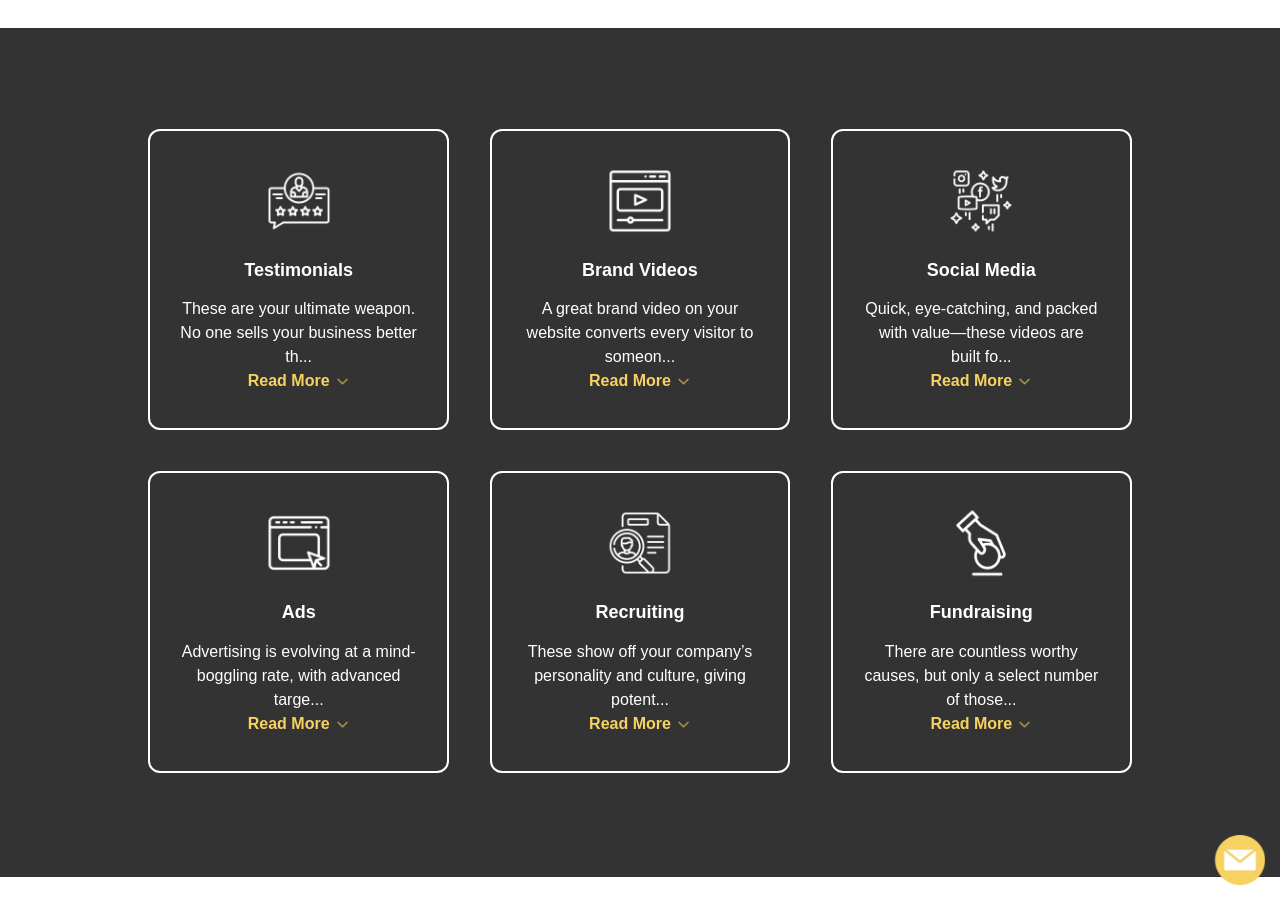
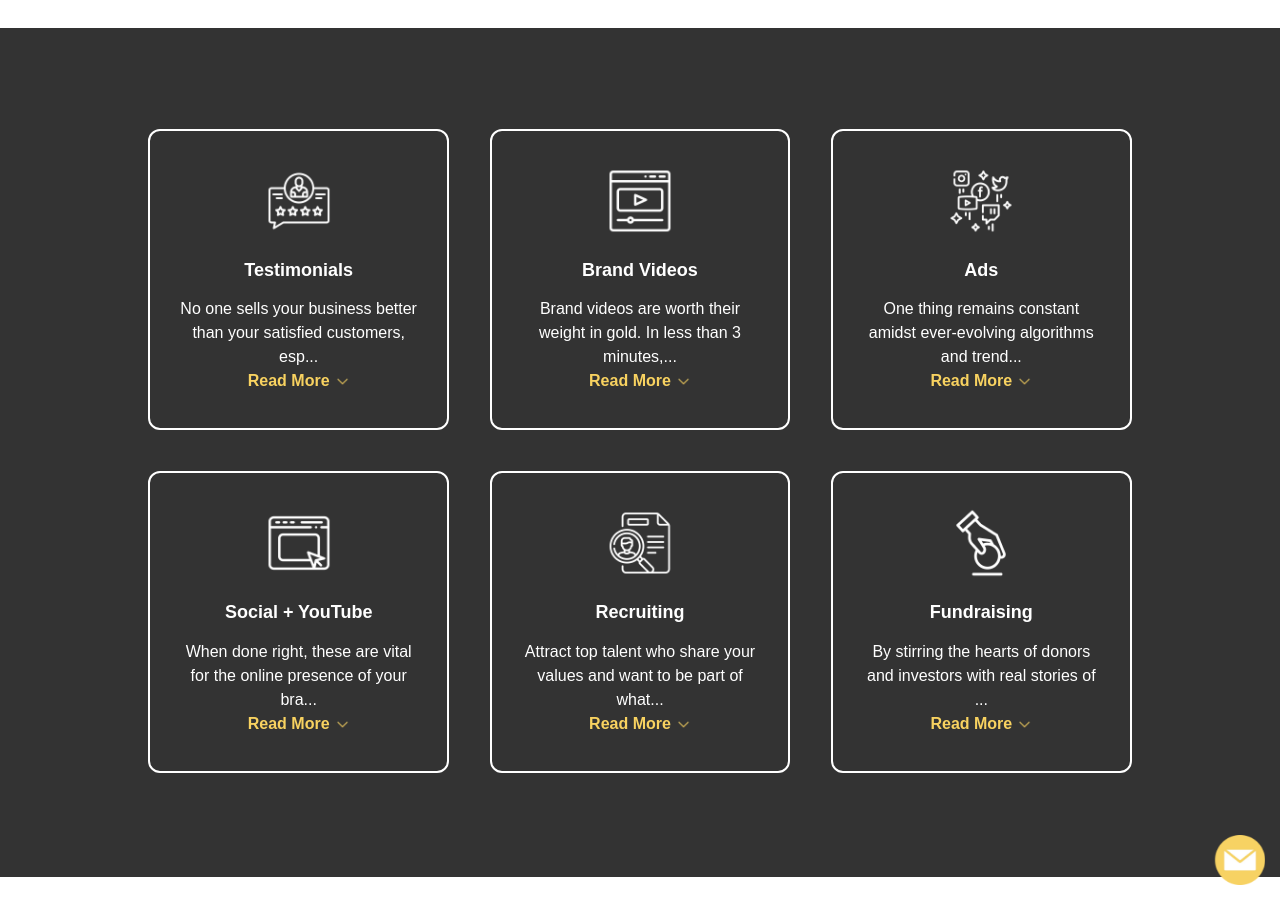
Before and after one commit to samisenhower/samisenhower.github.io, a Jekyll site: the page built from index.html, in a window 1280 px wide and 900 px high, scrolled down 1679 px. Built offline with Jekyll 4.4.1, drawn with Linux system fonts in a browser that asks for light colours; some web fonts are replaced; some of the changed text lies outside the part shown.

Commit message:
Updated copy in Services and Packages

```diff
--- a/_includes/packages.html
+++ b/_includes/packages.html
@@ -50,7 +50,7 @@
 					<!--p class="video-description">Pulled from owner interview (answering objections, FAQ, core values, etc). Used the same as VR and testimonial reels.</p-->
 		</div>
 		<div id="CTA">
-				<a id="openFormLink" href="#" class="pricing-guide"><h1 class="guide" style="font-size: 150%; margin-bottom: 0;">Download my Pricing <span class="line-breaker">Guide&#160;&#160;<img src="assets/img/right-arrow2.webp" width="30" height="30" style="vertical-align: middle;"></span></h1></a>
+				<a id="openFormLink" href="#" class="pricing-guide"><h1 class="guide" style="font-size: 150%; margin-bottom: 0;">Download our Pricing <span class="line-breaker">Guide&#160;&#160;<img src="assets/img/right-arrow2.webp" width="30" height="30" style="vertical-align: middle;"></span></h1></a>
 				<h2 style="margin-top: 0; padding-top: 0; margin-bottom: 8vw; margin-left: 10%; font-size: 100%;">For a full budget breakdown of recent projects with real numbers.</h2>
 		</div>
 		</div>
--- a/_includes/services.html
+++ b/_includes/services.html
@@ -12,8 +12,8 @@
 				<img id="testimonials-icon" class="icon" src="../assets/img/icons_testimonials_white.webp">
 			</div>
 			<h2>Testimonials</h2>
-			<p id="testimonials-see-more" class="see-more">These are your ultimate weapon. No one sells your business better th...<br /><span class="read-more">Read More</span><img class="more-arrow" src="../assets/img/down-arrow.webp" /></p>
-			<p id="testimonials-description" class="service-description">These are your ultimate weapon. No one sells your business better than your satisfied customers, especially when their story is told in a way that’s immersive and personal. Testimonial videos work seriously well everywhere your business shows its face online.</p>
+			<p id="testimonials-see-more" class="see-more">No one sells your business better than your satisfied customers, esp...<br /><span class="read-more">Read More</span><img class="more-arrow" src="../assets/img/down-arrow.webp" /></p>
+			<p id="testimonials-description" class="service-description">No one sells your business better than your satisfied customers, especially when their story is told in a way that’s immersive and personal. Testimonial proof is your ultimate weapon. These videos work seriously well everywhere your business shows its face online.</p>
 		</div>
 	</div>
 	<div class="hover-boxA" onMouseOver="show('brand-description'); hide('brand-see-more'); hoverBrand()" onMouseOut="hide('brand-description'); show('brand-see-more'); unhoverBrand()">
@@ -23,8 +23,8 @@
 				<img id="brand-icon" class="icon" src="../assets/img/icons_brand_white.webp">
 			</div>
 			<h2>Brand Videos</h2>
-			<p id="brand-see-more" class="see-more">A great brand video on your website converts every visitor to someon...<br /><span class="read-more">Read More</span><img class="more-arrow" src="../assets/img/down-arrow.webp" /></p>
-			<p id="brand-description" class="service-description">A great brand video on your website converts every visitor to someone who feels they know, like, and trust you. In less than 3 minutes you go from a faceless entity to someone they want to do business with. That’s why brand videos are worth their weight in gold.</p>
+			<p id="brand-see-more" class="see-more">Brand videos are worth their weight in gold. In less than 3 minutes,...<br /><span class="read-more">Read More</span><img class="more-arrow" src="../assets/img/down-arrow.webp" /></p>
+			<p id="brand-description" class="service-description">Brand videos are worth their weight in gold. In less than 3 minutes, you go from a faceless entity to someone visitors know, like, and trust. These perform really well on your homepage, your About page, and chopped up for social media and email distribution.</p>
 		</div>
 	</div>
 	<div class="hover-boxA" onMouseOver="show('social-description'); hide('social-see-more'); hoverSocial()" onMouseOut="hide('social-description'); show('social-see-more'); unhoverSocial()">
@@ -33,9 +33,9 @@
 			<div id="covergif3"></div>
 			<img id="social-icon" class="icon" src="../assets/img/icons_socials_white.webp">
 		</div>
-		<h2>Social Media</h2>
-		<p id="social-see-more" class="see-more">Quick, eye-catching, and packed with value—these videos are built fo...<br /><span class="read-more">Read More</span><img class="more-arrow" src="../assets/img/down-arrow.webp" /></p>
-		<p id="social-description" class="service-description">Quick, eye-catching, and packed with value—these videos are built for fast scrolling and short attention spans. When done right, they’re one of the best ways to get new eyes on your business while also leading them progressively down the funnel to conversion.</p>
+		<h2>Ads</h2>
+		<p id="social-see-more" class="see-more">One thing remains constant amidst ever-evolving algorithms and trend...<br /><span class="read-more">Read More</span><img class="more-arrow" src="../assets/img/down-arrow.webp" /></p>
+		<p id="social-description" class="service-description">One thing remains constant amidst ever-evolving algorithms and trending strategies: video ads consistently deliver the highest click-through rates of any digital format, especially when optimized to perform wherever they appear.</p>
 	</div>
 	</div>
 	<div class="hover-boxA" onMouseOver="show('ads-description'); hide('ads-see-more'); hoverAds()" onMouseOut="hide('ads-description'); show('ads-see-more'); unhoverAds()">
@@ -44,9 +44,9 @@
 			<div id="covergif4"></div>
 			<img id="ads-icon" class="icon" src="../assets/img/icons_ads_white.webp">
 		</div>
-		<h2>Ads</h2>
-		<p id="ads-see-more" class="see-more">Advertising is evolving at a mind-boggling rate, with advanced targe...<br /><span class="read-more">Read More</span><img class="more-arrow" src="../assets/img/down-arrow.webp" /></p>
-		<p id="ads-description" class="service-description">Advertising is evolving at a mind-boggling rate, with advanced targeting and ever-changing strategies across platforms. One thing remains constant: video ads consistently deliver the highest click-through rates, especially when optimized to perform wherever they appear.</p>
+		<h2>Social + YouTube</h2>
+		<p id="ads-see-more" class="see-more">When done right, these are vital for the online presence of your bra...<br /><span class="read-more">Read More</span><img class="more-arrow" src="../assets/img/down-arrow.webp" /></p>
+		<p id="ads-description" class="service-description">When done right, these are vital for the online presence of your brand voice, while leading new eyes progressively down the funnel to conversion. There’s also no more effective way to educate your market at scale and position yourself as the helpful authority.</p>
 	</div>
 	</div>
 	<div class="hover-boxA" onMouseOver="show('recruiting-description'); hide('recruiting-see-more'); hoverRecruiting()" onMouseOut="hide('recruiting-description'); show('recruiting-see-more'); unhoverRecruiting()">
@@ -56,8 +56,8 @@
 			<img id="recruiting-icon" class="icon" src="../assets/img/icons_recruiting_white.webp">
 		</div>
 		<h2>Recruiting</h2>
-		<p id="recruiting-see-more" class="see-more">These show off your company’s personality and culture, giving potent...<br /><span class="read-more">Read More</span><img class="more-arrow" src="../assets/img/down-arrow.webp" /></p>
-		<p id="recruiting-description" class="service-description">These show off your company’s personality and culture, giving potential employees a sneak peek at what makes your team special. They’re the perfect tool for attracting top talent who share your values and want to be part of something bigger.</p>
+		<p id="recruiting-see-more" class="see-more">Attract top talent who share your values and want to be part of what...<br /><span class="read-more">Read More</span><img class="more-arrow" src="../assets/img/down-arrow.webp" /></p>
+		<p id="recruiting-description" class="service-description">Attract top talent who share your values and want to be part of what you’re building. Nothing does this better than a strategically placed recruiting video. By showing off your company culture and what makes you different, you get to build the dream team that you want.</p>
 	</div>
 	</div>
 	<div class="hover-boxB" onMouseOver="show('fundraising-description'); hide('fundraising-see-more'); hoverFundraising()" onMouseOut="hide('fundraising-description'); show('fundraising-see-more'); unhoverFundraising()">
@@ -67,8 +67,8 @@
 			<img id="fundraising-icon" class="icon" src="../assets/img/icons_fundraiser_white.webp">
 		</div>
 		<h2>Fundraising</h2>
-		<p id="fundraising-see-more" class="see-more">There are countless worthy causes, but only a select number of those...<br /><span class="read-more">Read More</span><img class="more-arrow" src="../assets/img/down-arrow.webp" /></p>
-		<p id="fundraising-description" class="service-description">There are countless worthy causes, but only a select number of those grab our hearts to make us personally and financially invested. By stirring the hearts of donors and investors with real stories of impact, you not only show the worthiness of your mission. You gain long-term partners.</p>
+		<p id="fundraising-see-more" class="see-more">By stirring the hearts of donors and investors with real stories of ...<br /><span class="read-more">Read More</span><img class="more-arrow" src="../assets/img/down-arrow.webp" /></p>
+		<p id="fundraising-description" class="service-description">By stirring the hearts of donors and investors with real stories of impact, you not only show the worthiness of your mission. You gain long-term partners. Whether for fundraising events or ongoing donor outreach, emotionally gripping videos are invaluable.</p>
 	</div>
 	</div>
   </div>
```
